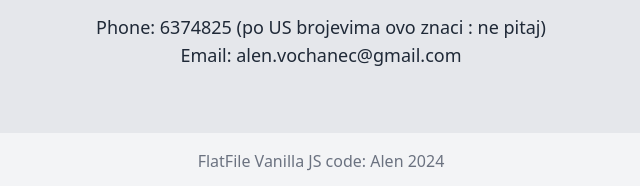
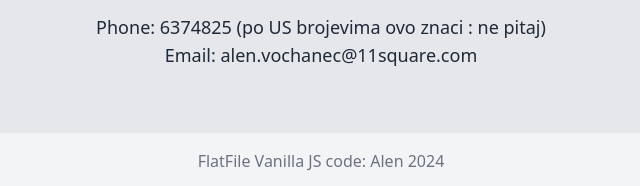
Before and after one commit to VochanecA/LYTV-Timetable, a plain HTML site: page index.html in a window 1280 px wide. Shown: the part 979-1165 px from the top of the page, 319-959 px from the left. Drawn offline with nearby package versions, Linux system fonts and the light colour scheme.

Commit message:
Update contact email

```diff
--- a/index.html
+++ b/index.html
@@ -169,7 +169,7 @@
       <h2 class="text-4xl font-bold mb-8">Contact Us</h2>
       <p class="text-xl mb-4">For inquiries, please contact us:</p>
       <p class="text-lg">Phone: 6374825 (po US brojevima ovo znaci : ne pitaj)</p>
-      <p class="text-lg">Email: alen.vochanec@gmail.com</p>
+      <p class="text-lg">Email: alen.vochanec@11square.com</p>
   </div>
 </section>
 
```
